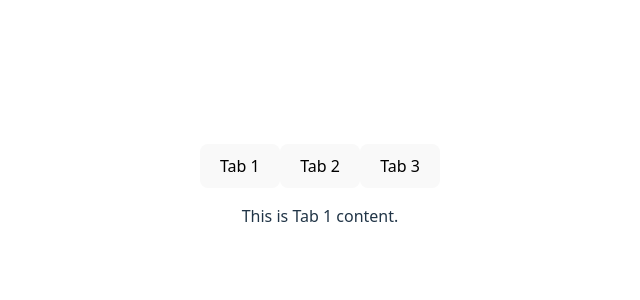
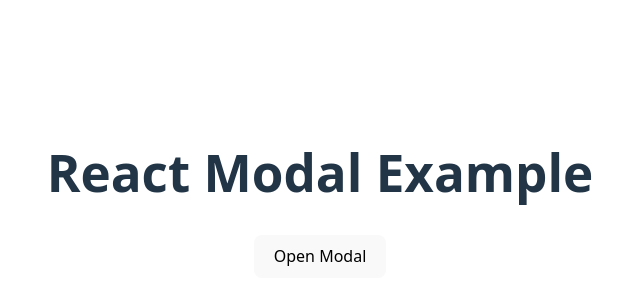
Before and after one commit to shiv7727/react-practice-2025, a React (Vite) app: page / in a window 1280 px wide. Shown: the part 206-506 px from the top of the page, without its empty margins (320-960 px from the left). Built offline with nearby package versions, Linux system fonts and the light colour scheme.

Commit message:
modal implementation and close via click outside and escape btn click

```diff
--- a/src/App.jsx
+++ b/src/App.jsx
@@ -1,36 +1,20 @@
 import React, { useState } from 'react';
 import './App.css';
+import Modal from './Modal';
 
 const App = () => {
-	const [activeTab, setActiveTab] = useState('tab1');
-
-	const tabs = [
-		{ id: 'tab1', label: 'Tab 1', content: 'This is Tab 1 content.' },
-		{ id: 'tab2', label: 'Tab 2', content: 'This is Tab 2 content.' },
-		{ id: 'tab3', label: 'Tab 3', content: 'This is Tab 3 content.' },
-	];
+	const [isModalOpen, setIsModalOpen] = useState(false);
+	const openModal = () => setIsModalOpen(true);
+	const closeModal = () => setIsModalOpen(false);
 
 	return (
 		<div>
-			{/* tabs */}
-			{tabs.map((tab) => (
-				<button key={tab.id} onClick={() => setActiveTab(tab.id)}>
-					{tab.label}
-				</button>
-			))}
-
-			{/* active tabs content */}
-
-			{tabs.map(
-				(tab) =>
-					activeTab === tab.id && (
-						<div key={tab.id}>
-							<p>{tab.content}</p>
-						</div>
-					),
-			)}
+			<h1>React Modal Example</h1>
+			<button onClick={openModal}>Open Modal</button>
+			<Modal isOpen={isModalOpen} onClose={closeModal}>
+				<h2>Modal open</h2>
+			</Modal>
 		</div>
 	);
 };
-
 export default App;
--- /dev/null
+++ b/src/Modal.css
@@ -0,0 +1,40 @@
+/* Modal.css */
+.modal {
+	position: fixed;
+	top: 0;
+	left: 0;
+	width: 100%;
+	height: 100%;
+	background-color: rgba(0, 0, 0, 0.5);
+	display: none;
+	justify-content: center;
+	align-items: center;
+	z-index: 1000;
+}
+
+.modal.open {
+	display: flex;
+}
+
+.modal-content {
+	background: white;
+	padding: 20px;
+	border-radius: 10px;
+	max-width: 500px;
+	width: 100%;
+	position: relative;
+}
+
+.close-btn {
+	position: absolute;
+	top: 10px;
+	right: 10px;
+	font-size: 1.5rem;
+	border: none;
+	background: transparent;
+	cursor: pointer;
+}
+
+.modal button {
+	cursor: pointer;
+}
--- /dev/null
+++ b/src/Modal.jsx
@@ -0,0 +1,41 @@
+import React, { useEffect } from 'react';
+import './Modal.css';
+
+const Modal = ({ isOpen, onClose, children }) => {
+	useEffect(() => {
+		const handleEsc = (event) => {
+			if (event.key === 'Escape') {
+				onClose();
+			}
+		};
+		if (isOpen) {
+			document.addEventListener('keydown', handleEsc);
+
+			return () => {
+				document.removeEventListener('keydown', handleEsc); // Cleanup listener
+			};
+		}
+	}, [isOpen, onClose]);
+
+	const handleOutsideClick = (e) => {
+		if (e.target === e.currentTarget) {
+			onClose();
+		}
+	};
+
+	return (
+		<div
+			className={`modal ${isOpen ? 'open' : ''}`}
+			onClick={handleOutsideClick}
+		>
+			<div className="modal-content">
+				<button className="close-btn" onClick={onClose}>
+					X
+				</button>
+				{children}
+			</div>
+		</div>
+	);
+};
+
+export default Modal;
```
